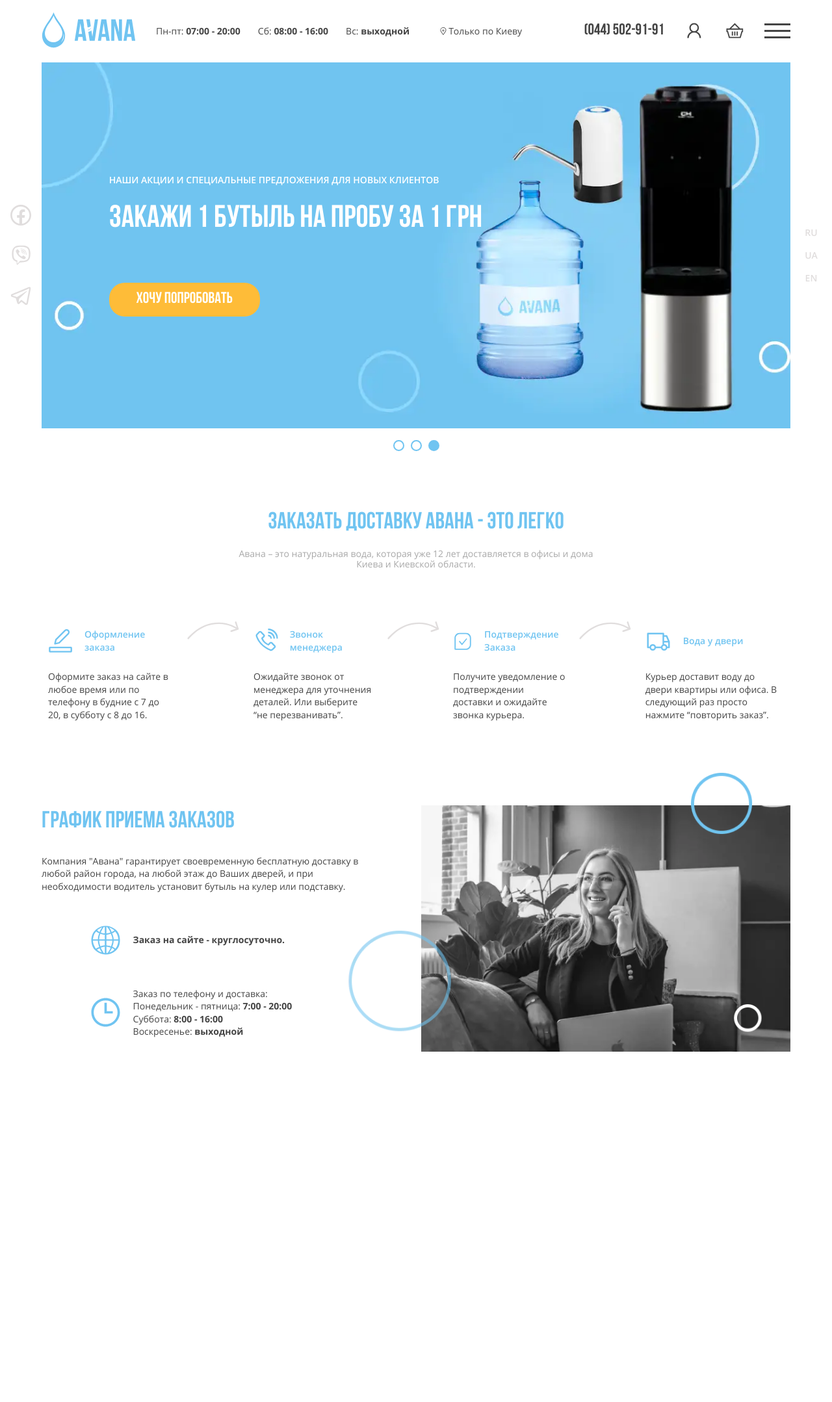
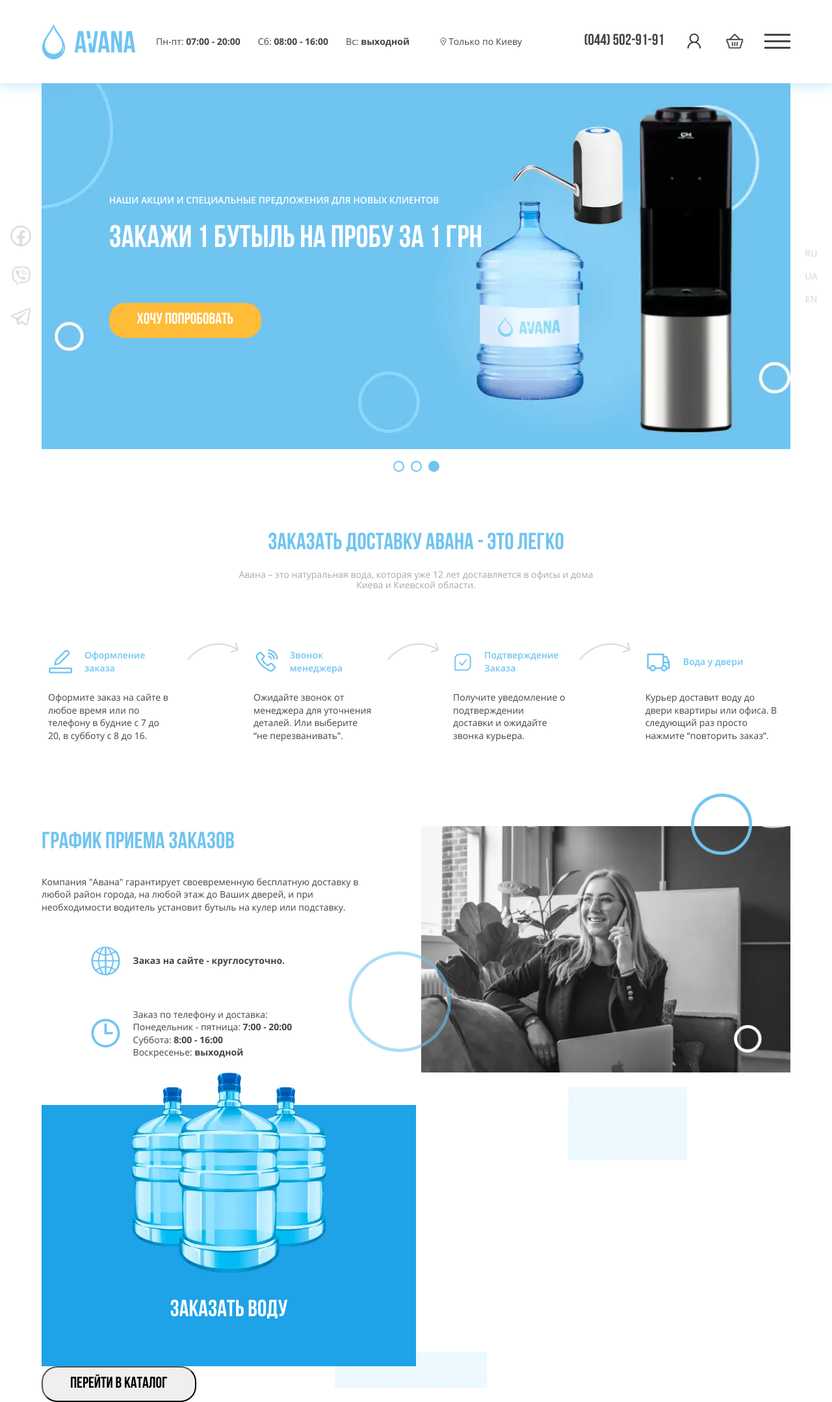
Before and after one commit to soulraise/avana, a website: page avana/index.html in a window 1280 px wide. Shown: the whole page at 65% size. Before the commit the page ends 1618 px from the top, so only its background shows below. Drawn offline with nearby package versions, Linux system fonts and the light colour scheme; files that its build step writes are made by us from their sources; files whose address does not match are found by name.

Commit message:
headerJs+ leftSideOfPurchaseSection

```diff
--- a/#src/js/alert.js
+++ b/#src/js/alert.js
@@ -12,3 +12,19 @@
       cssEase: 'linear'
    });
 });
+
+
+function headerHidden() {
+   let posWindow = 0;
+   window.addEventListener('scroll', function () {
+      let pos = document.getElementById('main').getBoundingClientRect();
+      let posWindow2 = pos.y;
+      if (posWindow < posWindow2) {
+         document.querySelector('.header').classList.remove('header__fixed')
+      } else {
+         document.querySelector('.header').classList.add('header__fixed')
+      }
+      posWindow = posWindow2;
+   })
+}
+headerHidden();
--- a/#src/scss/style.scss
+++ b/#src/scss/style.scss
@@ -23,6 +23,8 @@
     font-size: 2.57em;
     line-height: 1.4;
     color: $SecondColor;
+    text-transform: uppercase;
+    margin: 0;
 }
 
 html {
@@ -43,12 +45,30 @@
 .title__h3 {
     @extend %h3;
 }
+.btns {
+    font-family: $BNB;
+    font-size: 1.71em;
+    padding: 0.5em 1.75em;
+    border-radius: 1em;
+    text-transform: uppercase;
+    cursor: pointer;
+    transition: 0.4s;
+}
 .header {
     width: 100%;
-    height: 12vh;
+    height: 11vh;
     display: flex;
     align-items: center;
-
+    position: sticky;
+    top: 0;
+    background: rgba(255, 255, 255, 0.9);
+    box-shadow: 0 0 20px 1px rgba(112, 196, 241, 0.493);
+    z-index: 1000;
+    transition: 0.5s;
+    padding: 20px 0;
+    &__fixed {
+        height: 6vh;
+    }
     &__wrap {
         display: flex;
         justify-content: space-between;
@@ -56,6 +76,7 @@
     &__logo {
         min-width: 145px;
         min-height: 55px;
+        display: flex;
     }
     &__text {
         width: 100%;
@@ -191,15 +212,13 @@
         margin-bottom: 1.45em;
     }
     &__btn {
-        font-family: $BNB;
-        font-size: 1.71em;
-        padding: 0.5em 1.75em;
-        border-radius: 1em;
-        text-transform: uppercase;
-        border: none;
+        border: 1px solid $ThirdColor;
         color: #fff;
-        cursor: pointer;
         background: $ThirdColor;
+        &:hover {
+            color: $ThirdColor;
+            background: #fff;
+        }
     }
 }
 .slick-dots {
@@ -277,9 +296,6 @@
 }
 .delivery {
     padding: 5em 0;
-    &__h3 {
-        margin: 0;
-    }
     &__content {
         margin-top: 80px;
         display: flex;
@@ -339,9 +355,6 @@
     overflow: hidden;
     width: 100%;
     padding-top: 50px;
-    &__h3 {
-        margin: 0;
-    }
     &__wrap {
         display: flex;
         justify-content: space-between;
@@ -398,3 +411,36 @@
         object-position: center;
     }
 }
+.purchase {
+    &__wrap {
+        position: relative;
+        display: flex;
+        justify-content: space-between;
+    }
+    &__bg {
+        width: 100%;
+        height: 100%;
+        position: absolute;
+        top: 0;
+        left: 0;
+        z-index: -1;
+    }
+    &__items {
+        width: 50%;
+    }
+    &__item {
+        width: 50%;
+        padding-bottom: 60px;
+        &_big {
+            width: 100%;
+            background: linear-gradient(transparent 11%, #1ea2e8 0%);
+            display: flex;
+            flex-direction: column;
+            align-items: center;
+        }
+    }
+    &__h3 {
+        margin-top: 30px;
+        color: #fff;
+    }
+}
--- a/avana/index.html
+++ b/avana/index.html
@@ -61,7 +61,7 @@
         </div>
     </div>
 </header>
-    <section class="main">
+    <section id="main" class="main">
         <div class="socials">
             <a href="#" class="socials__link" title="Facebook">
                 <svg class="socials__svg" viewBox="0 0 24 24">
@@ -101,7 +101,7 @@
                             <h1 class="main__h1">
                                 ЗАКАЖИ 1 БУТЫЛЬ НА ПРОБУ ЗА 1 ГРН
                             </h1>
-                            <button class="main__btn">Хочу попробовать</button>
+                            <button class="main__btn btns">Хочу попробовать</button>
                         </div>
                     </div>
                 </div>
@@ -116,7 +116,7 @@
                             <h1 class="main__h1">
                                 ЗАКАЖИ 1 БУТЫЛЬ НА ПРОБУ ЗА 1 ГРН
                             </h1>
-                            <button class="main__btn">Хочу попробовать</button>
+                            <button class="main__btn btns">Хочу попробовать</button>
                         </div>
                     </div>
                 </div>
@@ -131,7 +131,7 @@
                             <h1 class="main__h1">
                                 ЗАКАЖИ 1 БУТЫЛЬ НА ПРОБУ ЗА 1 ГРН
                             </h1>
-                            <button class="main__btn">Хочу попробовать</button>
+                            <button class="main__btn btns">Хочу попробовать</button>
                         </div>
                     </div>
                 </div>
@@ -144,6 +144,7 @@
             <a href="#" class="languages__link">EN</a>
         </div>
     </section>
+
     <section class="delivery">
         <div class="container">
             <div class="delivery__wrap">
@@ -240,11 +241,11 @@
             </div>
         </div>
     </section>
+
     <section class="schedule">
         <div class="container">
             <picture><source srcset="img/bgSchedule.webp" type="image/webp"><img src="img/bgSchedule.png" alt="" class="schedule__bg"></picture>
             <div class="schedule__wrap">
-
                 <div class="schedule__content">
                     <h3 class="schedule__h3 title__h3">
                         График приема заказов
@@ -290,11 +291,27 @@
                 <div class="schedule__imgs">
                     <picture><source srcset="img/ScheduleImg.webp" type="image/webp"><img class="schedule__contentImg" src="img/ScheduleImg.jpg" alt=""></picture>
                 </div>
+            </div>
+        </div>
+    </section>
 
-
-
-
-
+    <section class="purchase">
+        <div class="container">
+            <div class="purchase__wrap">
+                <picture><source srcset="img/bgPurchase.webp" type="image/webp"><img src="img/bgPurchase.png" alt="" class="purchase__bg"></picture>
+                <div class="purchase__items purchase__items_left">
+                    <div class="purchase__item purchase__item_big">
+                        <picture><source srcset="img/Bottles.webp" type="image/webp"><img src="img/Bottles.png" alt=""></picture>
+                        <h3 class="purchase__h3 title__h3">
+                            заказать воду
+                        </h3>
+                    </div>
+                    <button class="purchase__btn btns">перейти в каталог</button>
+                </div>
+                <div class="purchase__items purchase__items_right">
+                    <div class="purchase__item purchase__item_middle"></div>
+                    <div class="purchase__item purchase__item_small"></div>
+                </div>
             </div>
         </div>
     </section>
--- a/avana/js/script.js
+++ b/avana/js/script.js
@@ -11,7 +11,23 @@
       fade: true,
       cssEase: 'linear'
    });
-});;
+});
+
+
+function headerHidden() {
+   let posWindow = 0;
+   window.addEventListener('scroll', function () {
+      let pos = document.getElementById('main').getBoundingClientRect();
+      let posWindow2 = pos.y;
+      if (posWindow < posWindow2) {
+         document.querySelector('.header').classList.remove('header__fixed')
+      } else {
+         document.querySelector('.header').classList.add('header__fixed')
+      }
+      posWindow = posWindow2;
+   })
+}
+headerHidden();;
 
 function testWebP(callback) {
 
```
Also changed, not shown: #src/index.html (+26 -9 lines), #src/img/Bottles.png (added), #src/img/bgPurchase.png (added), avana/css/style.css, avana/css/style.min.css, avana/img/Bottles.png (added), avana/img/Bottles.webp (added), avana/img/bgPurchase.png (added), avana/img/bgPurchase.webp (added), avana/js/script.min.js.
